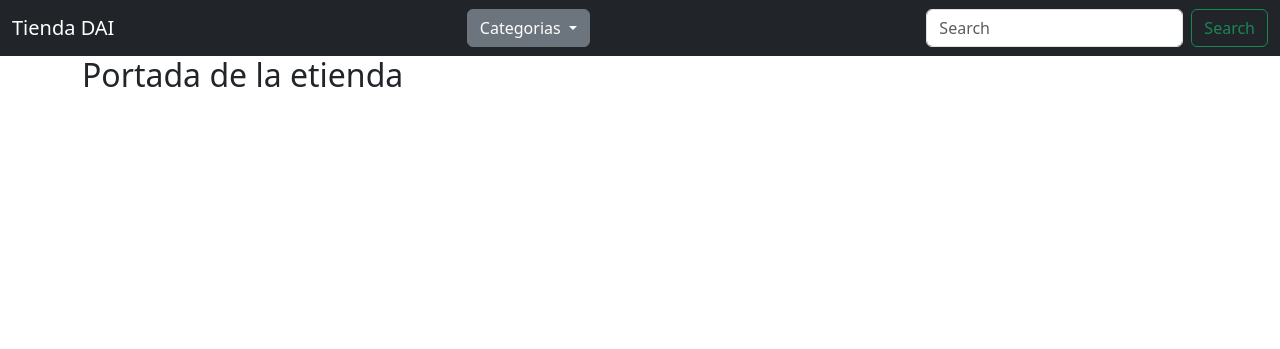
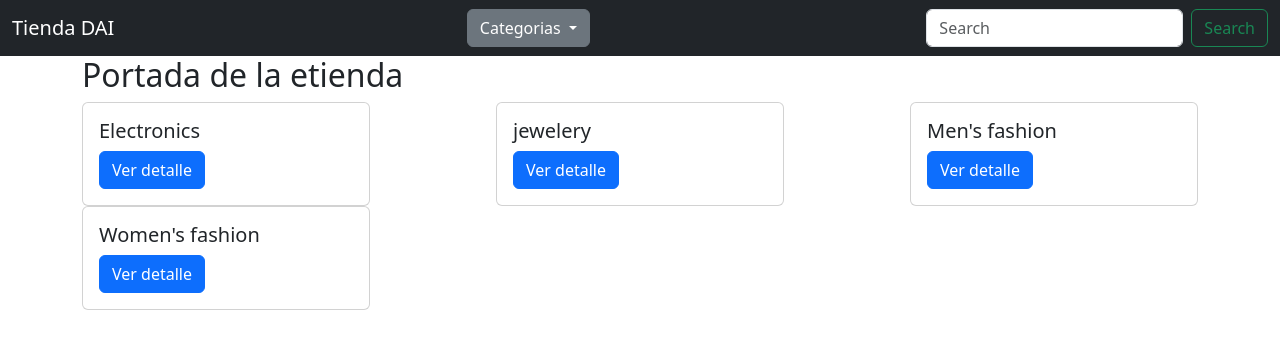
Before and after one commit to javigp2002/PracticasDAI, a Django app: page / in a window 1280 px wide. Shown: the top 349 px of the page. Run offline with Django 4.2, Linux system fonts and the light colour scheme.

Commit message:
Show Cards

```diff
--- a/practica2/e-commerce/etienda/views.py
+++ b/practica2/e-commerce/etienda/views.py
@@ -7,7 +7,8 @@ from django.http import HttpResponse
 # Create your views here.
 
 def index(request):
-    context = {}
+    context = {
+    }
     return render(request, 'etienda/index.html', context) #busca primero en templates por el settings.py
 
 def busqueda(request):
@@ -20,7 +21,7 @@ def bus_cat(request,busc):
     context = {
         'buscar' : request.GET.get('buscar'),
         'busc' : busc,
-        'salida': busqueda_categoria(busc),
+        'productos': busqueda_categoria(busc),
     }
     return render(request, 'etienda/bus_cat.html', context)
 
--- a/practica2/e-commerce/templates/base.html
+++ b/practica2/e-commerce/templates/base.html
@@ -29,8 +29,6 @@
                 <input class="form-control me-2" type="search" placeholder="Search" aria-label="Search" name="buscar">
                 <button class="btn btn-outline-success" type="submit">Search</button>
             </form>
-
-
         </div>
     </nav>
 
--- a/practica2/e-commerce/templates/etienda/index.html
+++ b/practica2/e-commerce/templates/etienda/index.html
@@ -1,7 +1,39 @@
 {% extends 'base.html' %}
-
 {% block contenido %}
 
 <h2>Portada de la etienda</h2>
 
+<div class="d-flex justify-content-between flex-wrap">
+    <div class="card" style="width: 18rem;">
+        <img src="" class="card-img-top" alt="">
+        <div class="card-body">
+            <h5 class="card-title">Electronics</h5>
+            <a href="./busq/electronics" class="btn btn-primary">Ver detalle</a>
+        </div>
+    </div>
+    <div class="card" style="width: 18rem;">
+        <img src="" class="card-img-top" alt="">
+        <div class="card-body">
+        <h5 class="card-title">jewelery</h5>
+        <a href="./busq/jewelery" class="btn btn-primary">Ver detalle</a>
+        </div>
+    </div>
+    <div class="card" style="width: 18rem;">
+        <img src="" class="card-img-top" alt="">
+        <div class="card-body">
+        <h5 class="card-title">Men's fashion</h5>
+        <a href="./busq/men's clothing" class="btn btn-primary">Ver detalle</a>
+    </div>
+</div>
+
+<div class="card" style="width: 18rem;">
+    <img src="" class="card-img-top" alt="">
+    <div class="card-body">
+      <h5 class="card-title">Women's fashion</h5>
+      <a href="./busq/women's clothing" class="btn btn-primary">Ver detalle</a>
+    </div>
+</div>
+
+</div>
+
 {% endblock %}
```
Also changed, not shown: practica2/e-commerce/etienda/models.py (+5 -4 lines), practica2/e-commerce/templates/etienda/bus_cat.html (+22 -3 lines).
